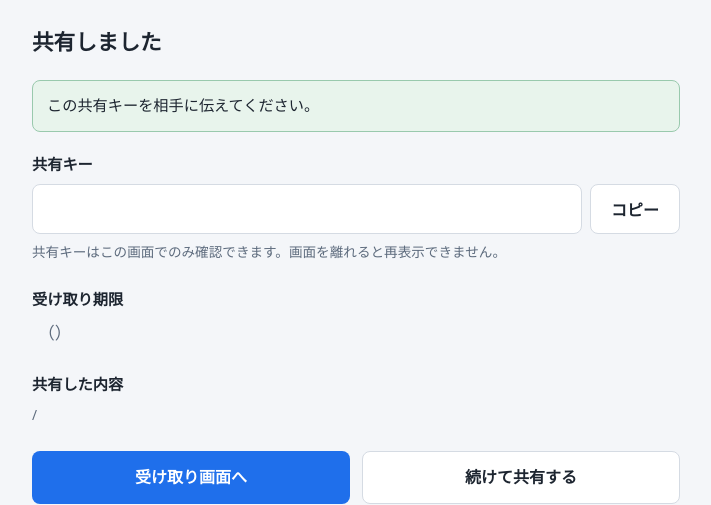
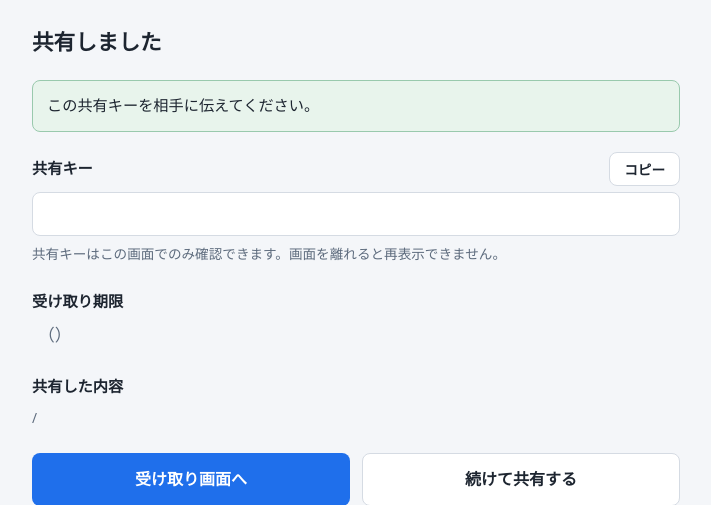
Before and after one commit to makoto-250/easy-sharing, a Flask app: template templates/share_done.html in a window 1280 px wide. Shown: the part 112-617 px from the top of the page, without its empty margins (284-995 px from the left). Run offline with Flask 3, Linux system fonts and the light colour scheme; the template is opened without the code that fills it, so the values that code supplies are empty; parts of the project's set-up code (start-up, migrations or seed data) failed here and were passed over.

Commit message:
共有完了画面のコピーボタンも見出しの右端へ移動
受け取り結果画面と同じ「ラベル ＋ 右寄せコピーボタン ＋ 入力欄」の
並びに揃えた。共有キー欄が横幅いっぱいになり16文字が読みやすくなる。

Co-Authored-By: Claude Opus 5 <noreply@anthropic.com>

```diff
--- a/templates/share_done.html
+++ b/templates/share_done.html
@@ -7,11 +7,12 @@
 <p class="notice notice-ok">この共有キーを相手に伝えてください。</p>
 
 <div class="field">
-  <p class="label">共有キー</p>
-  <div class="key-row">
-    <input type="text" id="share-key-value" class="mono" value="{{ share_key }}" readonly>
-    <button type="button" class="btn btn-sub" data-copy-target="#share-key-value">コピー</button>
+  <div class="field-head">
+    <p class="label">共有キー</p>
+    <button type="button" class="btn btn-sub btn-small"
+            data-copy-target="#share-key-value">コピー</button>
   </div>
+  <input type="text" id="share-key-value" class="mono" value="{{ share_key }}" readonly>
   <p class="help">共有キーはこの画面でのみ確認できます。画面を離れると再表示できません。</p>
 </div>
 
```
